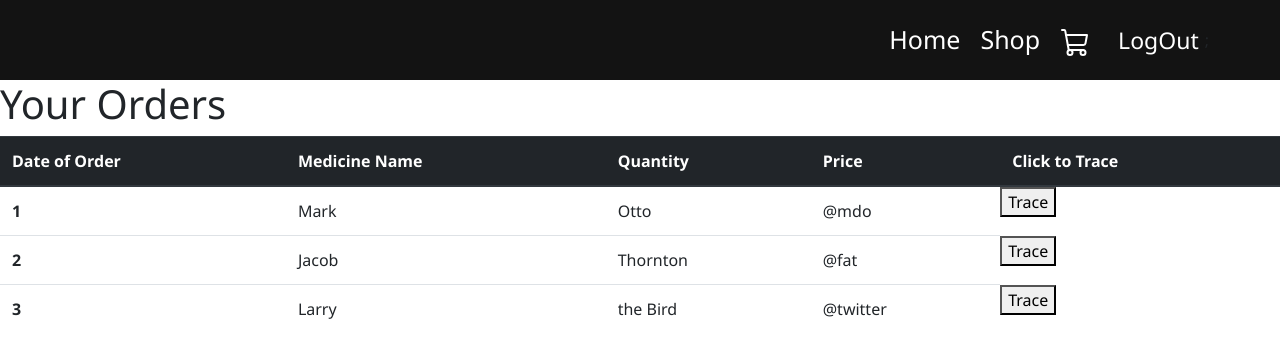
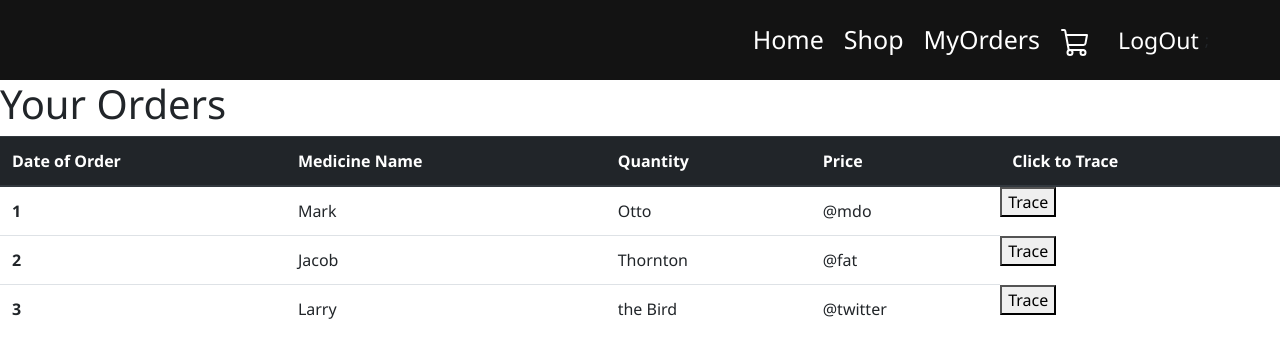
Before and after one commit to AniketnShukla/PharmaSupplyChain, a React (Create React App) app in the folder Customer/CustomerApplication/: page /myorders in a window 1280 px wide. Shown: the top 358 px of the page. Built offline with nearby package versions, Linux system fonts and the light colour scheme; no server answers.

Commit message:
Update navbar.jsx

```diff
--- a/Customer/CustomerApplication/src/components/navbar.jsx
+++ b/Customer/CustomerApplication/src/components/navbar.jsx
@@ -12,6 +12,7 @@ export const Navbar = () => {
       <div className="links">
         <Link to="/home">Home</Link>
         <Link to="/shop"> Shop </Link>
+        <Link to="/myorders"> MyOrders </Link>
         <Link to="/cart">
           <ShoppingCart size={32} />
         </Link>
```
